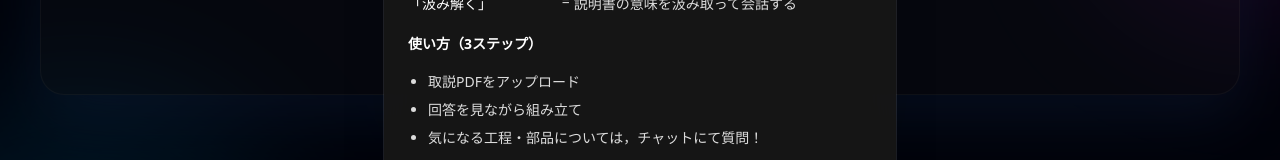
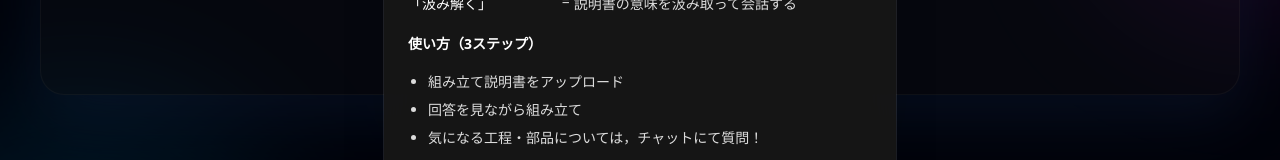
Before and after one commit to ebaoacho/KumiTalk, a Next.js app: page /chat in a window 1280 px wide. Both pictures are taken after a click on the button "このアプリについて". Shown: the part 444-604 px from the top of the page. Built offline with nearby package versions, Linux system fonts and the light colour scheme.

Commit message:
よしちゃん，修正

```diff
--- a/src/components/footer.tsx
+++ b/src/components/footer.tsx
@@ -103,7 +103,7 @@ export default function Footer() {
 
               <h3 className="text-sm font-semibold text-white">使い方（3ステップ）</h3>
               <ul className="list-disc space-y-1 pl-5">
-                <li>取説PDFをアップロード</li>
+                <li>組み立て説明書をアップロード</li>
                 <li>回答を見ながら組み立て</li>
                 <li>気になる工程・部品については，チャットにて質問！</li>
               </ul>
```
Also changed, not shown: 1 other file (tests, documents, lock files or other folders).
